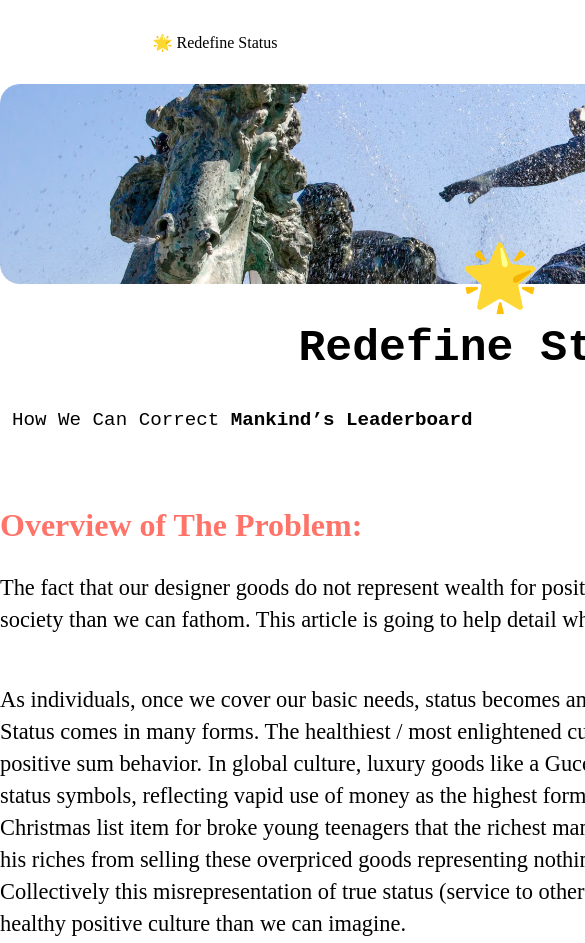
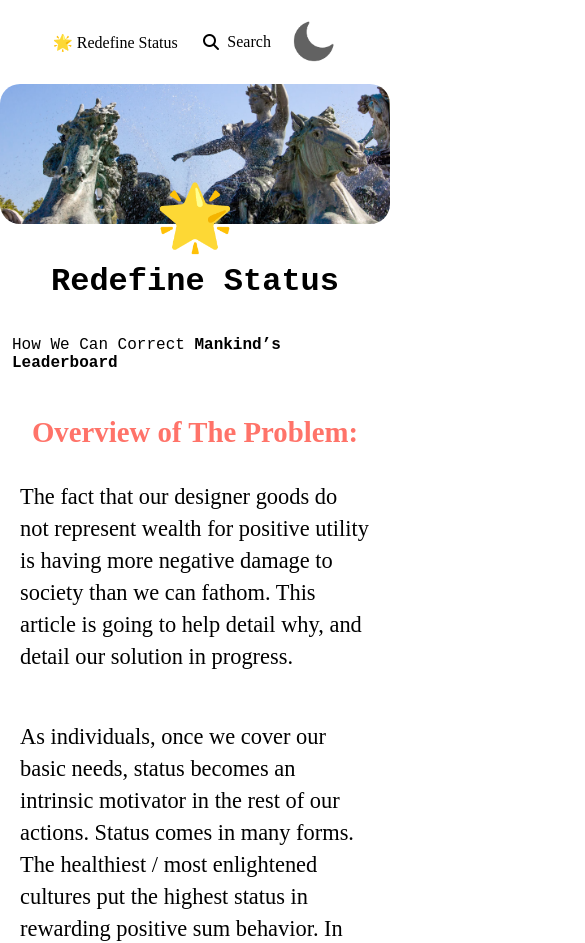
Before and after one commit to Sarava-NaN/persistventures_project, a plain HTML site: page index.html in a window 390 px wide. Shown: the top 943 px of the page, 585 px wide, since content can reach past the window. Drawn offline with Linux system fonts and the light colour scheme.

Commit message:
Update main.css

```diff
--- a/main.css
+++ b/main.css
@@ -328,3 +328,76 @@ footer{
     --primary-color:#000106;
     --secondary-color:#fff;
  } */
+/* Media Query*/
+ @media screen and (max-width:400px) {
+    .header{
+        height: 10vh;
+        width:fit-content;
+        /* margin: auto; */
+    }
+    /* Image*/
+    .logo{
+       width:fit-content;
+       margin: auto;
+    }
+    img{
+        width: 100%;
+        height: 140px;
+    }
+    .notion-page-title{
+        text-align: center;
+        font-size: 2rem;
+    }
+    .para-one{
+        font-size:1rem;
+    }
+    .notion-red{
+        width:fit-content;
+        margin: auto;
+    }
+    .Overview{
+        color: var(--notion-red);
+        margin-top:2rem;
+        font-size: 1.8rem;
+    }
+    .Overview::before{
+        content:'';
+        height:12px;
+        display: block;
+        width:20rem;
+        background-color:var(--notion-teal);
+        transform: scale(0);
+        transition: 400ms;
+        transform-origin: left;
+    }
+    .Overview:hover::before{
+        transform: scale(1);
+    }
+    .Overview::after{
+        content:'';
+        height:12px;
+        display: block;
+        width:20rem;
+        background-color:var(--notion-purple);
+        transform: scale(0);
+        transition: 400ms;
+        transform-origin:right;
+    }
+    .Overview:hover::after{
+        transform: scale(1);
+    }
+    /* Paragraph-css */
+    .paragraph{
+        width:auto;
+        margin: 20px;
+    }
+    /* qrcode img */
+.logo_qrcode{
+    width:fit-content;
+    margin:30px;
+}
+.qrcode{
+    margin-top:2rem;
+    border-radius:0;
+}
+ }
```
